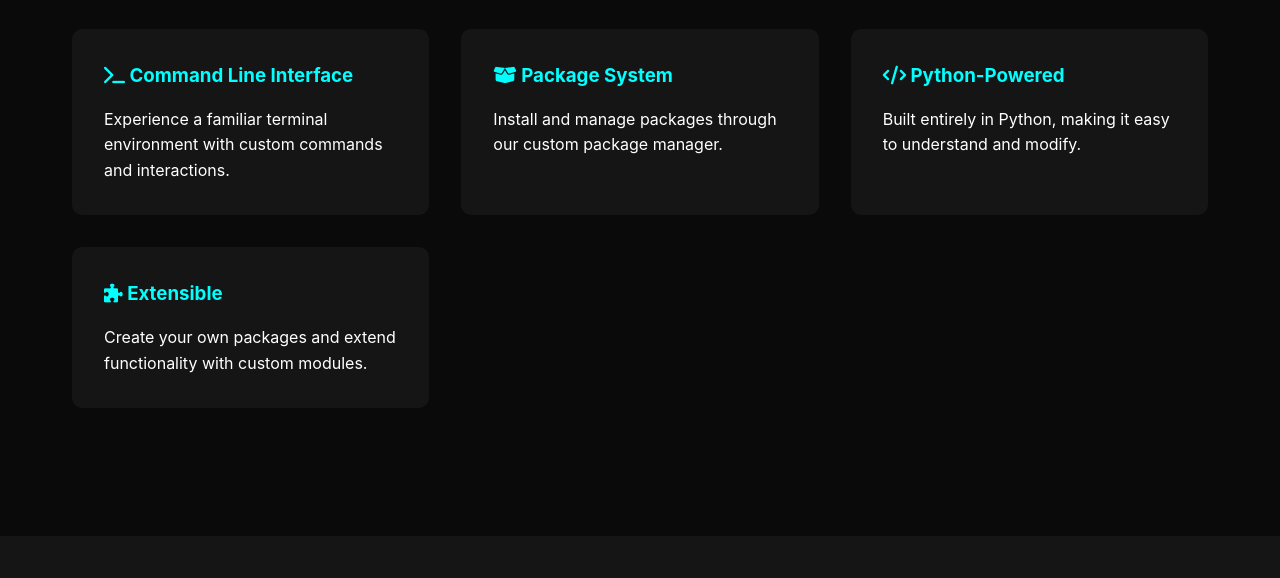
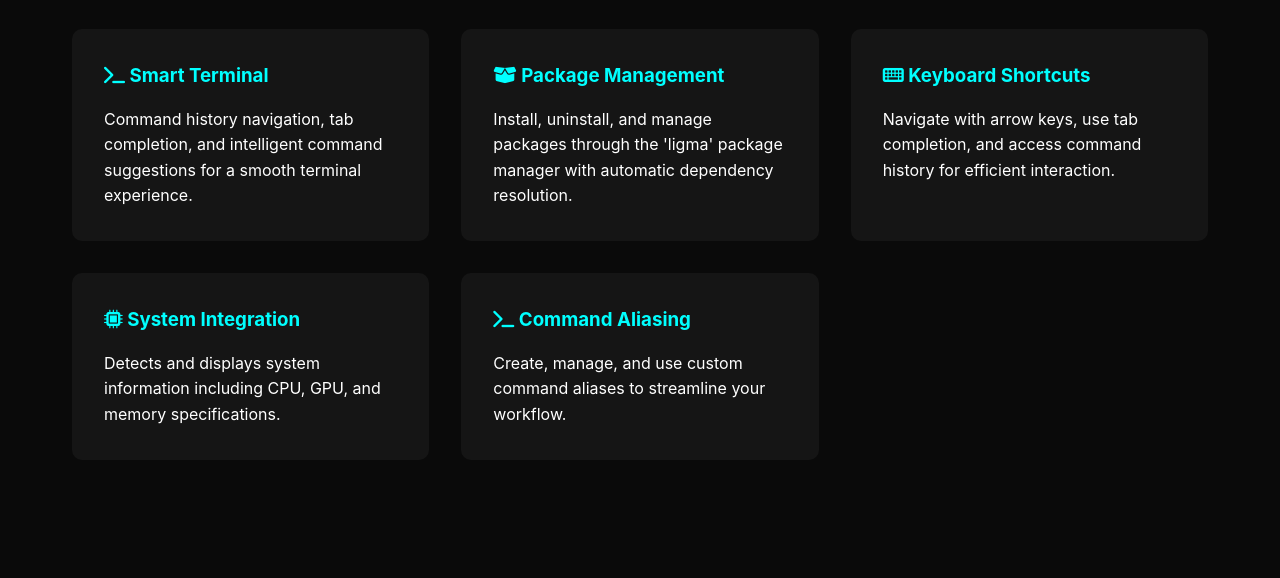
Before and after one commit to The404Company/The404Company.github.io, a plain HTML site: page SigmaOS.html in a window 1280 px wide. Shown: the part 1006-1584 px from the top of the page. Drawn offline with Linux system fonts and the light colour scheme.

Commit message:
Features-section revision
- Updated Feature-section
- fixed button not downloading latest version

```diff
--- a/SigmaOS.html
+++ b/SigmaOS.html
@@ -170,7 +170,7 @@
     <section class="hero">
         <h1>SigmaOS</h1>
         <p>A playful fake operating system written in Python that brings fun to terminal interaction</p>
-        <a href="https://cdn.jsdelivr.net/gh/The404Company/SigmaOS@main/SigmaOS.py" download class="download-btn">
+        <a href="https://cdn.jsdelivr.net/gh/The404Company/SigmaOS@main/SigmaOS.py?v=2" download class="download-btn">
             <i class="fas fa-download"></i> Download Latest Release
         </a>
     </section>
@@ -179,20 +179,24 @@
         <h2>Features</h2>
         <div class="features-grid">
             <div class="feature-card">
-                <h3><i class="fas fa-terminal"></i> Command Line Interface</h3>
-                <p>Experience a familiar terminal environment with custom commands and interactions.</p>
+                <h3><i class="fas fa-terminal"></i> Smart Terminal</h3>
+                <p>Command history navigation, tab completion, and intelligent command suggestions for a smooth terminal experience.</p>
             </div>
             <div class="feature-card">
-                <h3><i class="fas fa-box-open"></i> Package System</h3>
-                <p>Install and manage packages through our custom package manager.</p>
+                <h3><i class="fas fa-box-open"></i> Package Management</h3>
+                <p>Install, uninstall, and manage packages through the 'ligma' package manager with automatic dependency resolution.</p>
             </div>
             <div class="feature-card">
-                <h3><i class="fas fa-code"></i> Python-Powered</h3>
-                <p>Built entirely in Python, making it easy to understand and modify.</p>
+                <h3><i class="fas fa-keyboard"></i> Keyboard Shortcuts</h3>
+                <p>Navigate with arrow keys, use tab completion, and access command history for efficient interaction.</p>
             </div>
             <div class="feature-card">
-                <h3><i class="fas fa-puzzle-piece"></i> Extensible</h3>
-                <p>Create your own packages and extend functionality with custom modules.</p>
+                <h3><i class="fas fa-microchip"></i> System Integration</h3>
+                <p>Detects and displays system information including CPU, GPU, and memory specifications.</p>
+            </div>
+            <div class="feature-card">
+                <h3><i class="fas fa-terminal"></i> Command Aliasing</h3>
+                <p>Create, manage, and use custom command aliases to streamline your workflow.</p>
             </div>
         </div>
     </section>
```
